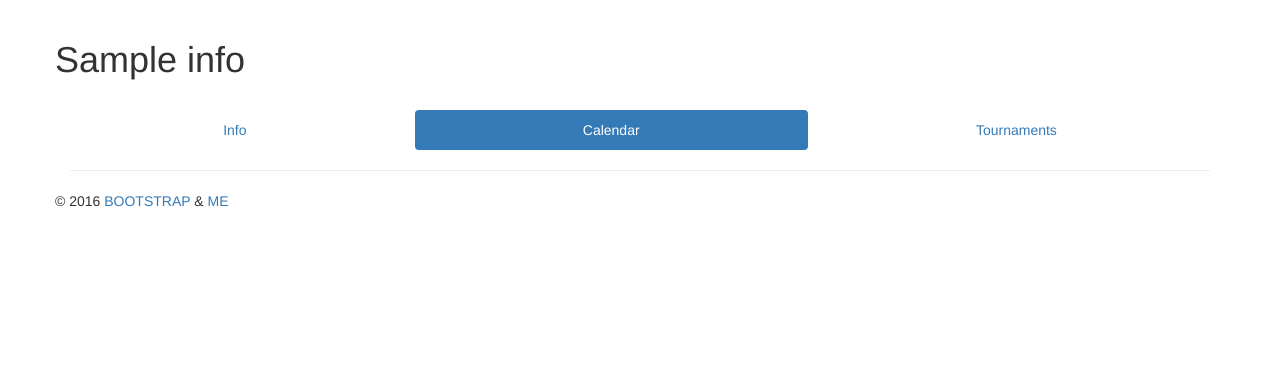
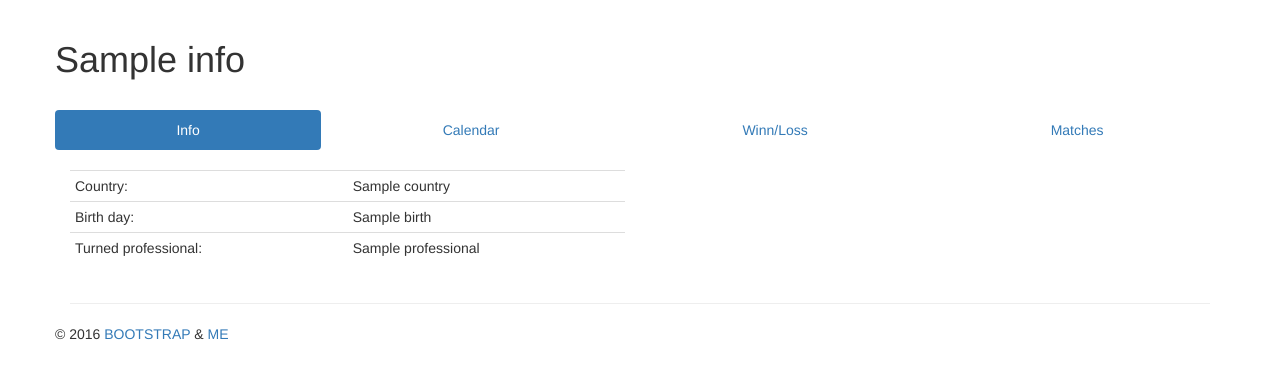
Before and after one commit to Arasid/snooker, a Flask app: template templates/player.html in a window 1280 px wide. Shown: the part 52-431 px from the top of the page. Run offline with Flask 2, Linux system fonts and the light colour scheme; the template is opened without the code that fills it: most values are stand-ins (such as "Sample title", 1, 10 or a date in 2020); some libraries are stand-ins or nearby versions.

Commit message:
dorobene taby, a pridana priprava na column graph

```diff
--- a/templates/player.html
+++ b/templates/player.html
@@ -2,43 +2,18 @@
 {% block title %}{{ info.name }}{% endblock %}
 {% block head %}
     {{ super() }}
-    <script type="text/javascript" src="https://www.gstatic.com/charts/loader.js"></script>
-    <script type="text/javascript">
-        google.charts.load("current", {packages:["calendar"]});
-        google.charts.setOnLoadCallback(drawCalendar);
-
-        function drawCalendar() {
-            // calendar
-            var dataTable = new google.visualization.DataTable();
-            dataTable.addColumn({ type: 'date', id: 'Date' });
-            dataTable.addColumn({ type: 'number', id: 'Won/Loss' });
-            var o = {{ days|safe }};
-            var rows = [];
-            for (var i = 0; i<o.length; ++i) {
-                rows.push([new Date(o[i][0], o[i][1]-1, o[i][2]), o[i][3]]);
-            }
-            dataTable.addRows(rows);
-
-            var chart = new google.visualization.Calendar(document.getElementById('calendar_basic'));
-
-            var options = {
-                title: "{{ info.alias }}",
-                       height: 50+140*{{ n_years }},
-            };
-
-            chart.draw(dataTable, options);
-        }
-    </script>
 {% endblock %}
 {% block content %}
     <h1>{{ info.name }}</h1></br>
+    <div class="tabbable">
         <ul class="nav nav-pills nav-justified">
-        <li role="presentation"><a data-toggle="pill" href="#info">Info</a></li>
-        <li role="presentation" class="active"><a data-toggle="pill" href="#calendar">Calendar</a></li>
-        <li role="presentation"><a data-toggle="pill" href="#tours">Tournaments</a></li>
+            <li role="presentation" class="active"><a data-toggle="tab" href="#info">Info</a></li>
+            <li role="presentation"><a id="caltab" data-toggle="tab" href="#calendar">Calendar</a></li>
+            <li role="presentation"><a id="winnlosstab" data-toggle="tab" href="#winnloss">Winn/Loss</a></li>
+            <li role="presentation"><a data-toggle="tab" href="#matches">Matches</a></li>
         </ul>
         <div class="tab-content">
-        <div id="info" class="tab-pane fade">
+            <div id="info" class="tab-pane fade in active">
                 <br/>
                 <div class="table-responsive col-md-6">
                     <table class="table table-condensed">
@@ -57,10 +32,14 @@
                     </table>
                 </div>
             </div>
-        <div id="calendar" class="tab-pane fade in active">
+            <div id="calendar" class="tab-pane fade">
                 <div id="calendar_basic" style="width: 1000px; height: {{ 50+150*n_years }};"></div>
             </div>
-        <div id="tours" class="tab-pane fade">
+            <div id="winnloss" class="tab-pane fade">
+                <br/>
+                <div id="bardiv" style="width: 1000px; height: 500px;"></div>
+            </div>
+            <div id="matches" class="tab-pane fade">
                 <div class="table-responsive">
                     <table class="table table-condensed table-hover">
                         {% for tour in results %}
@@ -98,4 +77,64 @@
                 </div>
             </div>
         </div>
+    </div>
+    <script type="text/javascript" src="https://www.gstatic.com/charts/loader.js"></script>
+    <script type="text/javascript">
+        google.charts.load("current", {packages:["calendar", "bar", "geomap"]});
+        google.charts.setOnLoadCallback(drawCharts);
+
+        function drawCharts() {
+            var activeId = $('.nav-pills li.active a')[0].getAttribute('href');
+            if (activeId === "#calendar") {
+                drawCalendar();
+            } else {
+                $("a[href='#calendar']").one('shown.bs.tab', drawCalendar);
+            }
+            if (activeId === "#winnloss") {
+                drawWinnLoss();
+            } else {
+                $("a[href='#winnloss']").one('shown.bs.tab', drawWinnLoss);
+            }
+        }
+
+        function drawCalendar() {
+            // calendar
+            var dataTable = new google.visualization.DataTable();
+            dataTable.addColumn({ type: 'date', id: 'Date' });
+            dataTable.addColumn({ type: 'number', id: 'Won/Loss' });
+            var o = {{ days|safe }};
+            var rows = [];
+            for (var i = 0; i<o.length; ++i) {
+                rows.push([new Date(o[i][0], o[i][1]-1, o[i][2]), o[i][3]]);
+            }
+            dataTable.addRows(rows);
+
+
+            var options = {
+                title: "{{ info.alias }}",
+                height: 50+140*{{ n_years }},
+            };
+            var chart = new google.visualization.Calendar(document.getElementById('calendar_basic'));
+            chart.draw(dataTable, options);
+        }
+        function drawWinnLoss() {
+            var data = google.visualization.arrayToDataTable([
+                ['Season', 'Winns', 'Losses'],
+                ['2013-2014', 1000, 400],
+                ['2014-2015', 1000, 400],
+                ['2015-2016', 1170, 460],
+                ['2016-2017', 660, 1120],
+            ]);
+
+            var options = {
+                width: 1000,
+                height: 500,
+                legend: { position: 'top', maxLines: 3 },
+                colors:['green','red']
+            };
+
+            var chart = new google.charts.Bar(document.getElementById('bardiv'));
+            chart.draw(data, options);
+        }
+    </script>
 {% endblock %}
```
Lines whose indentation alone changed are shown as unchanged.
